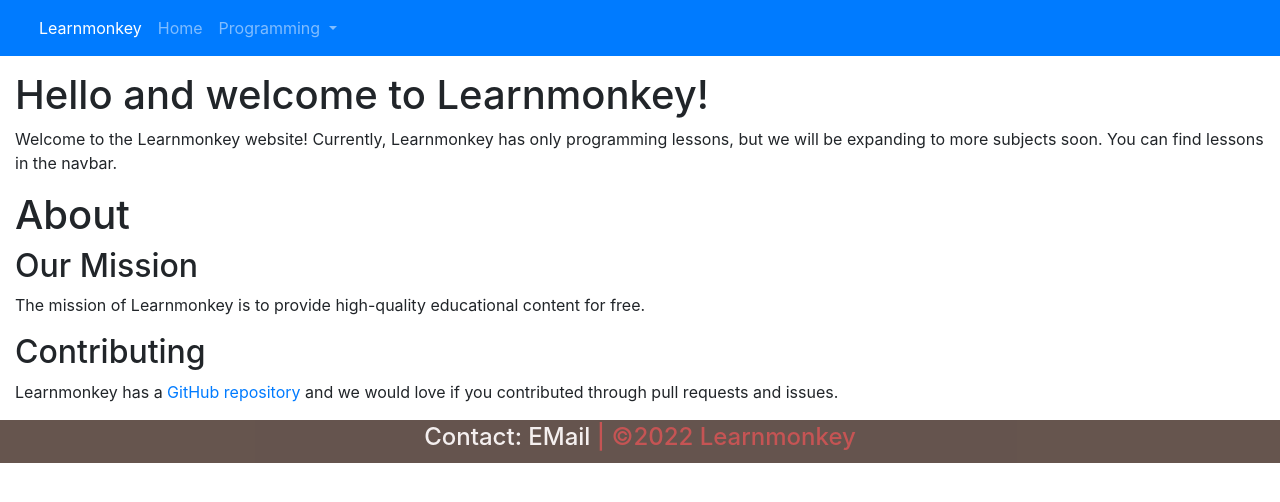
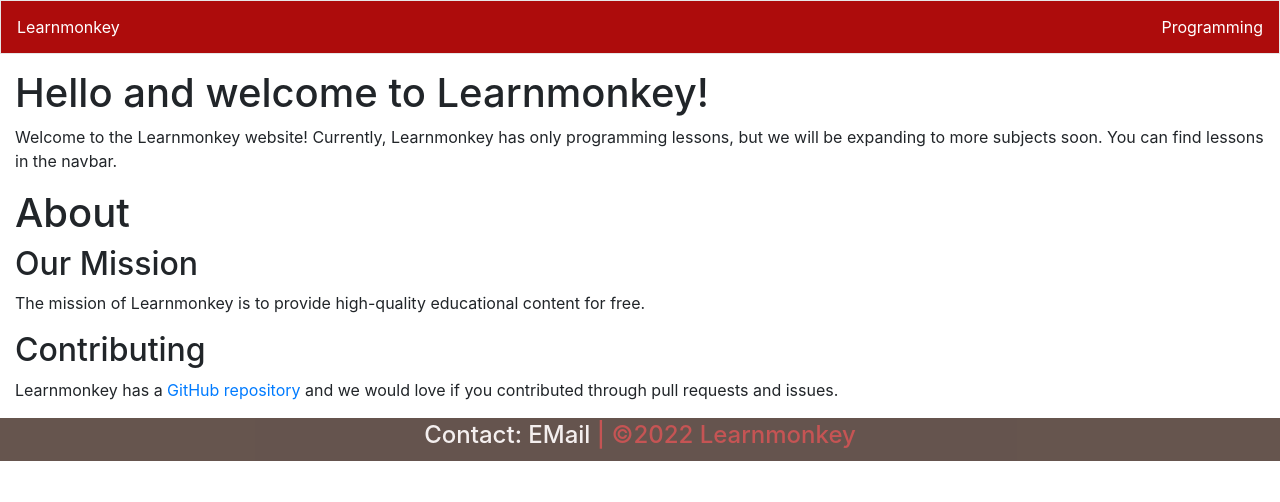
Before and after one commit to learnmonkey/learnmonkey.github.io, a Jekyll site: the page built from index.html, in a window 1280 px wide. Shown: the top 502 px of the page. Built offline with Jekyll 4.4.1, drawn with Linux system fonts in a browser that asks for light colours.

Commit message:
Updated Navbar - Brown Theme

```diff
--- a/_includes/nav.html
+++ b/_includes/nav.html
@@ -1,4 +1,4 @@
-<nav class="navbar navbar-expand-sm bg-primary navbar-dark">
+<!-- <nav class="navbar navbar-expand-sm bg-primary navbar-dark">
     <div class="container-fluid">
       <ul class="navbar-nav">
         <li class="nav-item">
@@ -22,4 +22,19 @@
         </li>
       </ul>
     </div>
-</nav>
+</nav> -->
+
+<ul class="navbar">
+  <li class="navitem"><a href="/">Learnmonkey</a></li>
+  <li class="dropdown">
+    <a href="javascript:void(0)" class="dropbtn">Programming</a>
+    <div class="dropdown-content">
+      <a class="dropdown-item" href="/programming/">Programming</a>
+      <a class="dropdown-item" href="/programming/python/">Python</a>
+      <a class="dropdown-item" href="/programming/java/">Java</a>
+        <a class="dropdown-item" href="/programming/html/">HTML</a>
+        <a class="dropdown-item" href="/programming/css/">CSS</a>
+        <a class="dropdown-item" href="/programming/javascript/">JavaScript</a>
+    </div>
+  </li>
+</ul>
```
